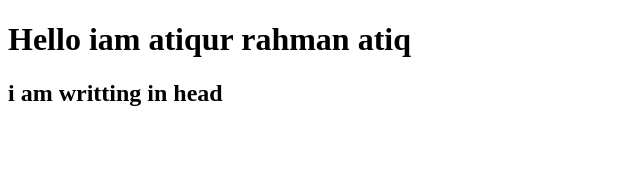
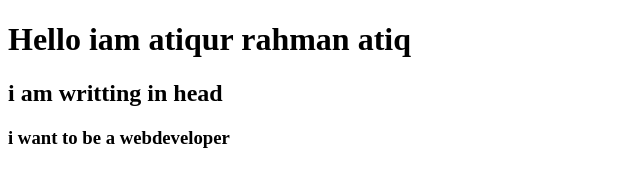
Before and after one commit to AtiqNishe/dhaka-web, a plain HTML site: page index.html in a window 1280 px wide. Shown: the whole page, without its empty margins (0-640 px from the left). Drawn offline with Linux system fonts and the light colour scheme.

Commit message:
good app

```diff
--- a/index.html
+++ b/index.html
@@ -8,5 +8,6 @@
 <body>
    <h1>Hello iam atiqur rahman atiq</h1>
    <h2>i am writting in head</h2>
+   <h3>i want to be a webdeveloper</h3>
 </body>
 </html>
```
